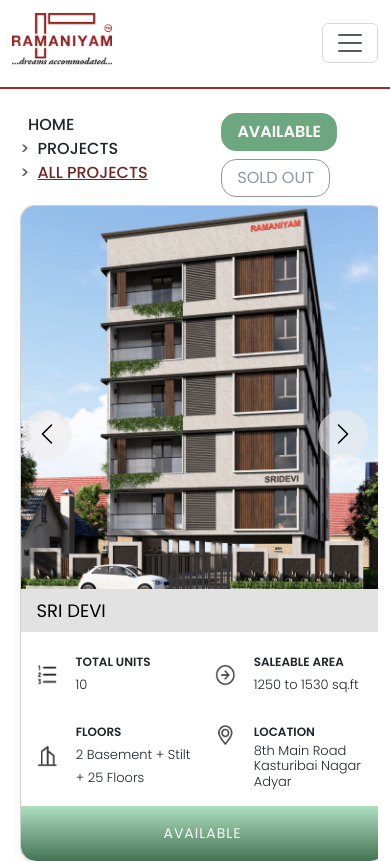
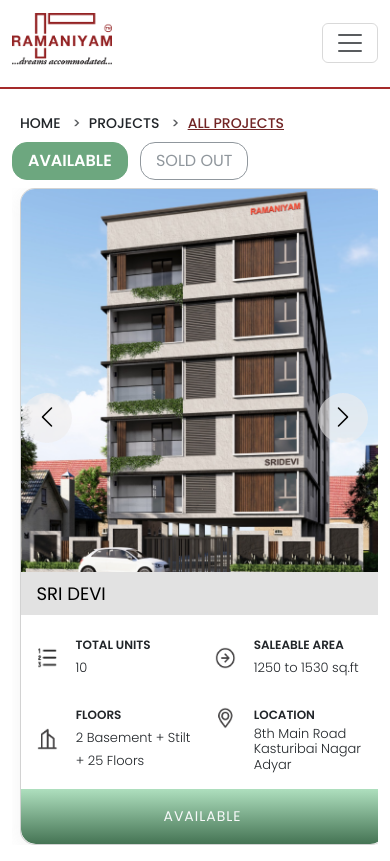
Before and after one commit to balaji1832/Ramaniyam-Website, a PHP site: page /Allprojects.html in a window 390 px wide. Shown: the top 861 px of the page. Run offline with PHP 8.4, Linux system fonts and the light colour scheme; some web fonts are replaced.

Commit message:
update in bradcrumbs

```diff
--- a/Allprojects.html
+++ b/Allprojects.html
@@ -244,19 +244,55 @@
 
 
 <main>
-  <div class="container main-items ">
-    <nav aria-label="breadcrumb">
-      <ol class="breadcrumb pt-4">
-        <li class="breadcrumb-item fw-medium"><a class="text-decoration-none text-dark ps-3 pe-4" href="index.html">HOME</a></li>
-        <li class="breadcrumb-item fw-medium"><a class="text-decoration-none text-dark  pe-4" href="#">PROJECTS</a></li>
-        <li class="breadcrumb-item active fw-medium" aria-current="page"><a style="color: #722525;"  href="#">ALL PROJECTS</a></li>
-      </ol>
-    </nav>
-    <div class="status-buttons pt-4 me-3">
-      <button id="availableBtn" class="btn btn-success fw-semibold me-2 mb-2" type="button">AVAILABLE</button>
-      <button id="soldOutBtn" class="btn   mb-2" type="button" style="border: 1px solid #4C555E;color: #4C555E;">SOLD OUT</button>
+ <!-- Desktop (md and up) -->
+<div class="container main-items d-md-flex d-none">
+  <nav aria-label="breadcrumb">
+    <ol class="breadcrumb pt-4">
+      <li class="breadcrumb-item fw-medium">
+        <a class="text-decoration-none text-dark ps-3 pe-4" href="index.html">HOME</a>
+      </li>
+      <li class="breadcrumb-item fw-medium">
+        <a class="text-decoration-none text-dark pe-4" href="#">PROJECTS</a>
+      </li>
+      <li class="breadcrumb-item active fw-medium" aria-current="page">
+        <a style="color: #722525;" href="#">ALL PROJECTS</a>
+      </li>
+    </ol>
+  </nav>
+  <div class="status-buttons pt-4 me-3">
+    <button id="availableBtnDesktop" class="btn btn-success fw-semibold me-2 mb-2" type="button">AVAILABLE</button>
+    <button id="soldOutBtnDesktop" class="btn mb-2" type="button" style="border: 1px solid #4C555E; color: #4C555E;">SOLD OUT</button>
+  </div>
+</div>
+
+<!-- Mobile (sm only) -->
+<div class="container main-items d-md-none">
+  <div class="row align-items-center pt-4">
+    <div class="col-12 col-md-8" style="font-size: 14px;">
+      <nav aria-label="breadcrumb">
+        <ol class="breadcrumb mb-2 mb-md-0">
+          <li class="breadcrumb-item fw-medium">
+            <a class="text-decoration-none text-dark ps-2 pe-1" href="index.html">HOME</a>
+          </li>
+          <li class="breadcrumb-item fw-medium">
+            <a class="text-decoration-none text-dark pe-1" href="#">PROJECTS</a>
+          </li>
+          <li class="breadcrumb-item active fw-medium" aria-current="page">
+            <a style="color: #722525;" href="#">ALL PROJECTS</a>
+          </li>
+        </ol>
+      </nav>
+    </div>
+
+    <div class="col-12 col-md-4 text-md-end">
+      <div class="status-buttons">
+        <button id="availableBtnMobile" class="btn btn-success fw-semibold me-2 mb-2" type="button">AVAILABLE</button>
+        <button id="soldOutBtnMobile" class="btn mb-2" type="button" style="border: 1px solid #4C555E; color: #4C555E;">SOLD OUT</button>
+      </div>
     </div>
   </div>
+</div>
+
 
 <div class="container mb-5 ">
 
@@ -631,38 +667,49 @@
 </main>
 
 <script>
-// Toggle logic
-const availableBtn = document.getElementById('availableBtn');
-const soldOutBtn = document.getElementById('soldOutBtn');
+// Get all buttons (desktop + mobile)
+const availableBtns = document.querySelectorAll('#availableBtnDesktop, #availableBtnMobile');
+const soldOutBtns   = document.querySelectorAll('#soldOutBtnDesktop, #soldOutBtnMobile');
+
+// Carousels
 const availableCarousel = document.getElementById('availableCarousel');
-const soldOutCarousel = document.getElementById('soldOutCarousel');
+const soldOutCarousel   = document.getElementById('soldOutCarousel');
 
-let soldOutInitialized = false; // Track if Sold Out is already initialized
+let soldOutInitialized = false;
 
+// Show Available
 function showAvailable() {
   availableCarousel.style.display = 'block';
   soldOutCarousel.style.display = 'none';
-  availableBtn.classList.add('btn-success');
-  soldOutBtn.classList.remove('btn-soldout-custom');
-  soldOutBtn.classList.add('btn-soldout-outline');
+
+  availableBtns.forEach(btn => btn.classList.add('btn-success'));
+  soldOutBtns.forEach(btn => {
+    btn.classList.remove('btn-soldout-custom');
+    btn.classList.add('btn-soldout-outline');
+  });
 }
 
+// Show Sold Out
 function showSoldOut() {
   soldOutCarousel.style.display = 'block';
   availableCarousel.style.display = 'none';
-  soldOutBtn.classList.remove('btn-soldout-outline');
-  soldOutBtn.classList.add('btn-soldout-custom');
-  availableBtn.classList.remove('btn-success');
 
-  // Lazy initialize Sold Out carousel only when first shown
+  soldOutBtns.forEach(btn => {
+    btn.classList.remove('btn-soldout-outline');
+    btn.classList.add('btn-soldout-custom');
+  });
+  availableBtns.forEach(btn => btn.classList.remove('btn-success'));
+
+  // Initialize Sold Out carousel only once
   if (!soldOutInitialized) {
     initCarousel('soldPrev', 'soldNext', 'soldTrack');
     soldOutInitialized = true;
   }
 }
 
-availableBtn.addEventListener('click', showAvailable);
-soldOutBtn.addEventListener('click', showSoldOut);
+// Attach click events to ALL buttons
+availableBtns.forEach(btn => btn.addEventListener('click', showAvailable));
+soldOutBtns.forEach(btn => btn.addEventListener('click', showSoldOut));
 
 // Carousel logic
 function initCarousel(prevBtnId, nextBtnId, trackId) {
@@ -671,7 +718,7 @@ function initCarousel(prevBtnId, nextBtnId, trackId) {
   const nextBtn = document.getElementById(nextBtnId);
   const cards = track.querySelectorAll('.carousel-card');
 
-  let cardWidth = cards[0].offsetWidth + 15;
+  let cardWidth = cards.length > 0 ? cards[0].offsetWidth + 15 : 0;
   let index = 0;
 
   function getVisibleCards() {
@@ -702,19 +749,20 @@ function initCarousel(prevBtnId, nextBtnId, trackId) {
   });
 
   window.addEventListener('resize', () => {
-    cardWidth = cards[0].offsetWidth + 15;
+    cardWidth = cards.length > 0 ? cards[0].offsetWidth + 15 : 0;
     updateButtons();
   });
 
   updateButtons();
 }
 
-// Init Available carousel on load
+// Initialize Available carousel on load
 initCarousel('availPrev', 'availNext', 'availTrack');
 
-// Default: show Available
+// Default view: show Available
 showAvailable();
 </script>
+
 
 
 
--- a/ProjectDetails.css
+++ b/ProjectDetails.css
@@ -203,7 +203,7 @@ header {
 /* Laptop/Desktop */
 @media (min-width: 992px) {
   .second-sticky {
-    top: 138px; /* adjust for desktop header height */
+    top: 110px; /* adjust for desktop header height */
   }
 }
 
@@ -740,7 +740,7 @@ footer {
 
   position: absolute;
   right: 20%;
-  bottom: -11px;
+  bottom: -16px;
   letter-spacing: 9px !important;
   font-size: 55px !important;
 
--- a/ProjectsDetails.html
+++ b/ProjectsDetails.html
@@ -240,7 +240,7 @@
 </div>
     <main>
       <section class="first-sticky container">
-  <div class="row align-items-center g-0" style="background-color: #722525;position: relative;">
+  <div class="row align-items-center g-0" style="background-color: #722525;position: relative;border: 0px;">
 
     <!-- Left Content -->
     <div class="col-12 col-lg-10">
@@ -265,7 +265,7 @@
       <!-- Title Row -->
       <div class="top d-flex flex-wrap align-items-center justify-content-between text-center text-lg-start px-3 mt-2">
         <p class="mb-0">2 / 18 <span style="font-size: smaller;font-weight: 300;margin-left: 3px;">AVAILABLE</span> </p>
-        <h1 class="display-4 mb-0 SADHASIVAM-Text" >SADHASIVAM ENCLAVE</h1>
+        <h1 class="display-4 mb-0 SADHASIVAM-Text border-0" >SADHASIVAM ENCLAVE</h1>
       </div>
     </div>
 
--- a/index.html
+++ b/index.html
@@ -241,7 +241,7 @@
 
 
 
-<main class="container mt-lg-3 mt-3 mt-md-2 d-flex flex-column justify-content-center align-items-center" style="min-height: 80vh;">
+<main class="container mt-lg-3 mt-3 mt-md-2 d-flex flex-column justify-content-center align-items-center" style="min-height: 65vh;">
 
   <!-- Initial Content -->
   <div id="initial-content" class="content-section visible d-none d-lg-block">
```
